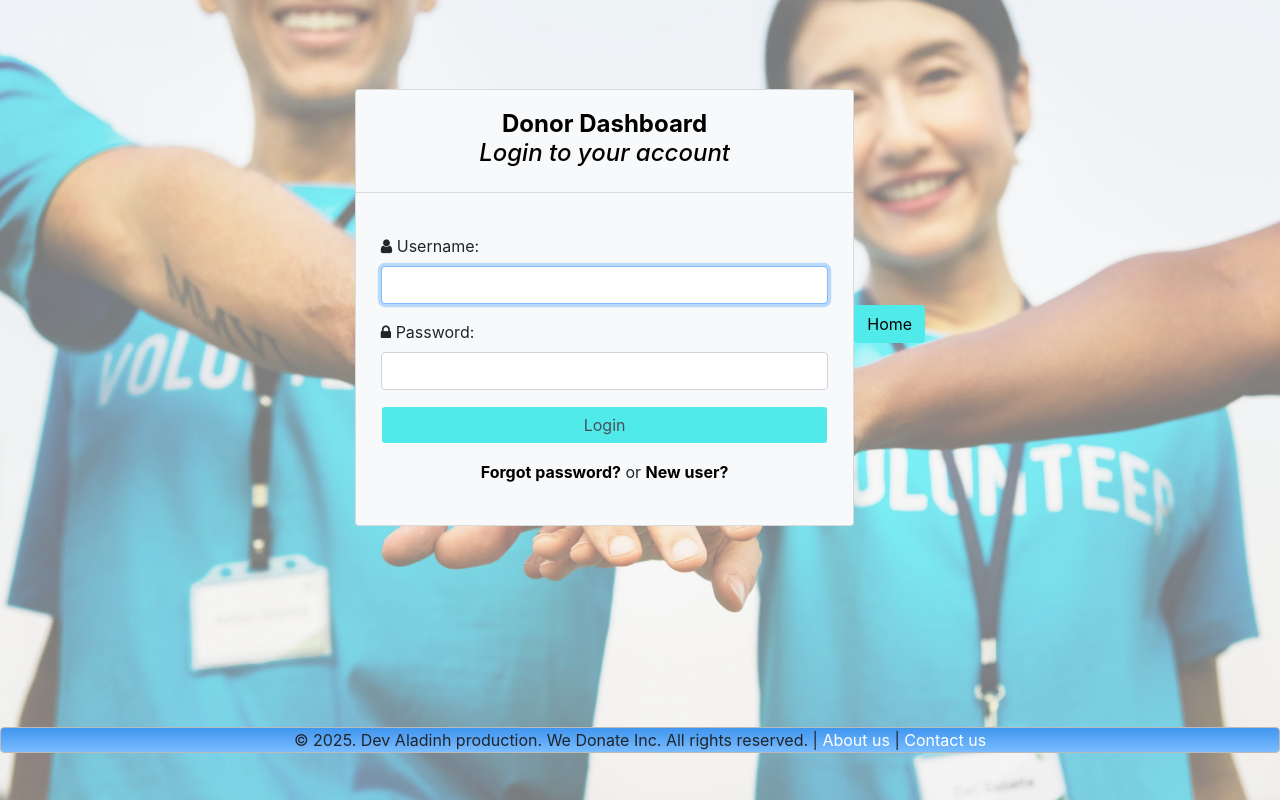
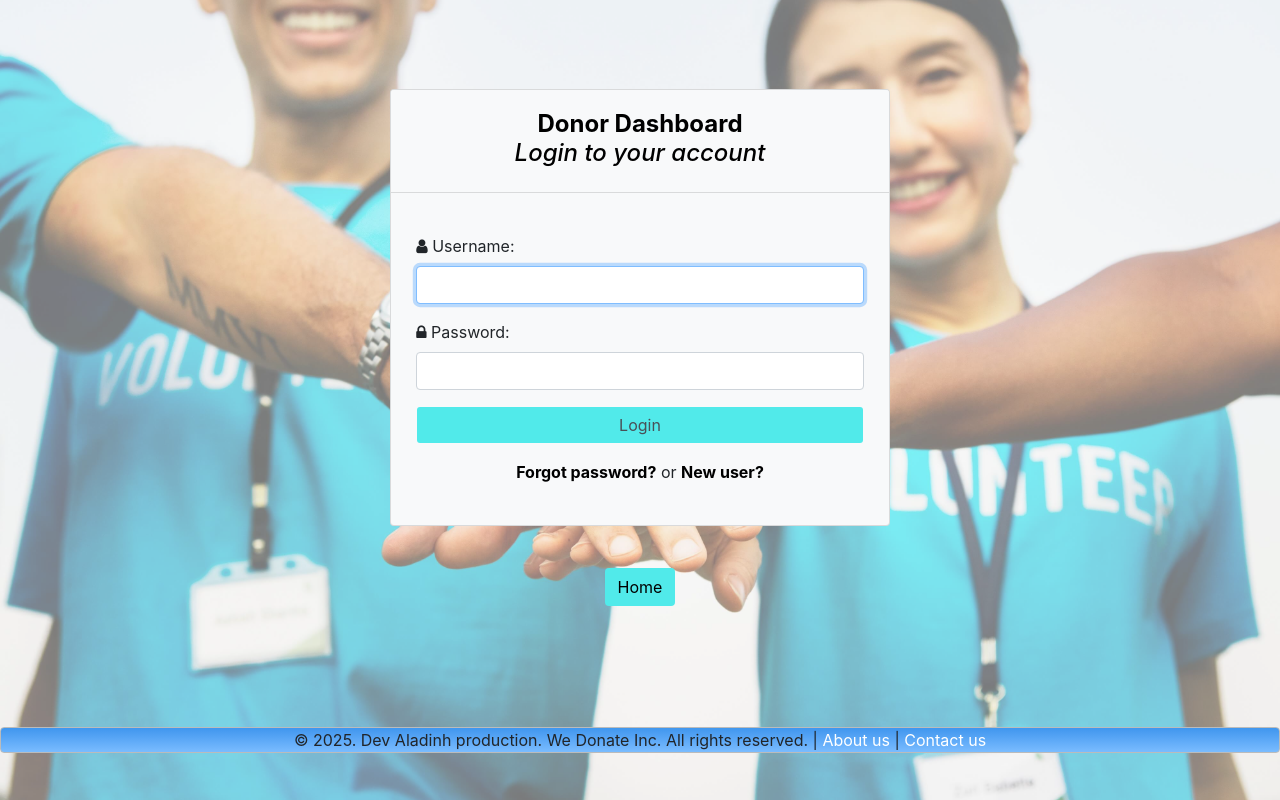
Before and after one commit to harizonelopez/Organ-Donation-App, a Django app: page /donors/login/ in a window 1280 px wide. Shown: the part 47-847 px from the top of the page. Run offline with Django 3.2, Linux system fonts and the light colour scheme; some libraries are stand-ins or nearby versions; some web fonts are replaced.

Commit message:
refactor: adjust formatting and comment for home button in donor login page

```diff
--- a/templates/donor-login.html
+++ b/templates/donor-login.html
@@ -90,13 +90,12 @@
             </form>
           </div>
         </div>
-
-        <!-- Home Button -->
-        <div class="homeButton top text-center mt-3">
-          <a href="{% url 'wedonate' %}">
-            <button class="btn btn-color">Home</button>
-          </a>
-        </div>
+      </div>
+      <!-- Home button -->
+      <div class="homeButton top">
+        <a href="{% url 'wedonate' %}">
+          <button class="btn btn-color">Home</button>
+        </a>
       </div>
     </div>
 
```
